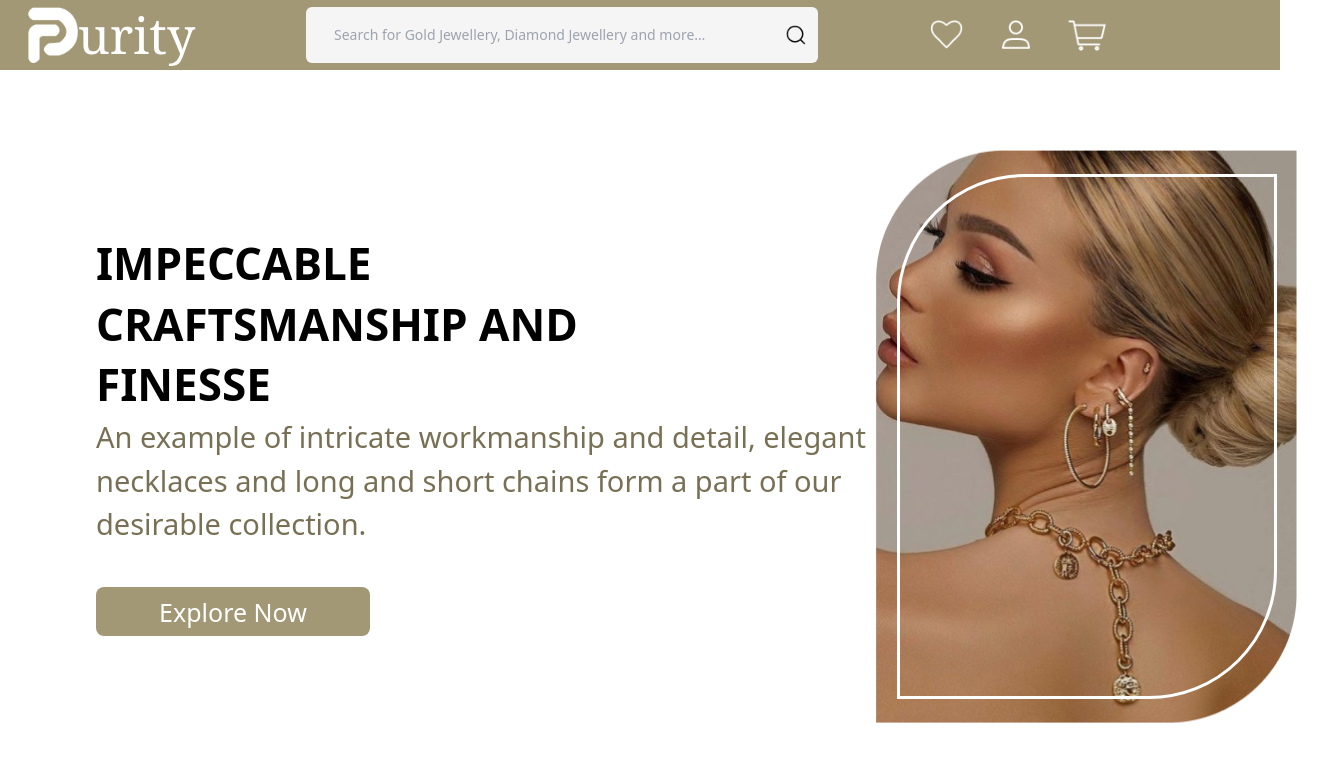
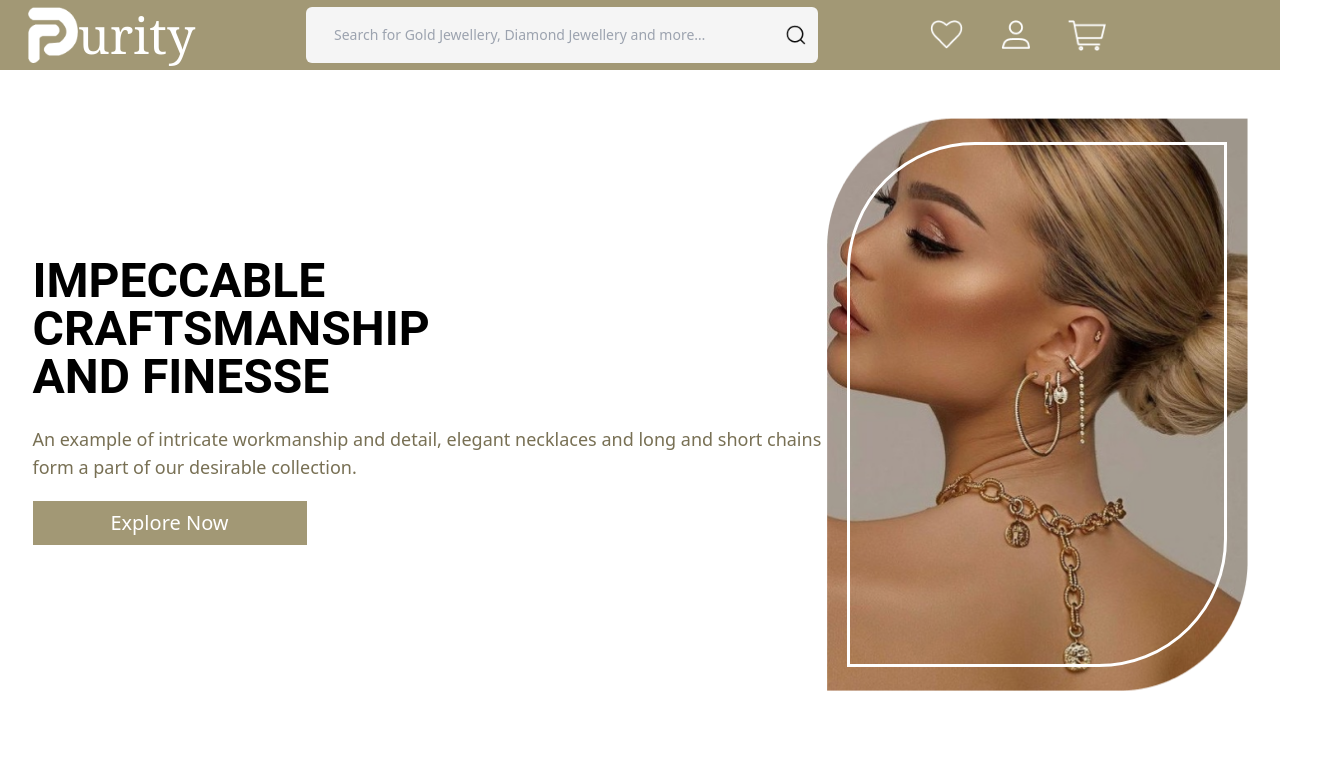
Before and after one commit to NaimalArain13/Thursday-9-to-12-Assignments05, a Next.js app: page / in a window 1280 px wide. Shown: the top 762 px of the page, 1336 px wide, since content can reach past the window. Built offline with nearby package versions, Linux system fonts and the light colour scheme.

Commit message:
updated banner

```diff
--- a/app/page.tsx
+++ b/app/page.tsx
@@ -41,14 +41,16 @@
 // }
 
 import React from "react";
-import Navbar from "@/components/Navbar/Navbar";
+// import Navbar from "@/components/Navbar/Navbar";
+import Banner from "@/components/Banner/Banner";
 
 export default function Home() {
   return (
     <div className="h-screen">
-      <Navbar />
+      {/* <Navbar /> */}
+      <Banner />
 
-      <div className="flex flex-col gap-y-5 w-full md:flex-row md:justify-between h-[80%] m-5 md:m-14">
+      {/* <div className="flex flex-col gap-y-5 w-full md:flex-row md:justify-between h-[80%] m-5 md:m-14">
         <div
           className="w-full max-w-[421px] md:h-[573px]  md:hidden justify-center items-center bg-cover bg-center rounded-tl-[128px] rounded-br-[128px]"
           style={{ backgroundImage: `url('/images/banner.png')`}}
@@ -76,7 +78,7 @@ export default function Home() {
           <div className="w-[380px] h-[525px] border-[3px] border-white m-5 rounded-tl-[128px] rounded-br-[128px]"></div>
         </div>
         </div>
-      </div>
+      </div> */}
     </div>
   );
 }
--- /dev/null
+++ b/components/Banner/Banner.tsx
@@ -0,0 +1,43 @@
+import React from "react";
+import Navbar from "../Navbar/Navbar";
+
+export default function Banner() {
+  return (
+    <div className="h-screen">
+      <Navbar />
+      <div className="flex justify-center h-[825] w-full max-w-[1486px]">
+        <div className="h-full max-h-[573px] px-7  w-full max-w-[1271px] m-12">
+          <div
+              className="md:hidden w-[421px] h-[573px] flex justify-center items-center bg-cover bg-center "
+              style={{ backgroundImage: `url('/images/banner.png')` }}
+            >
+              <div className="w-[380px] h-[525px] border-[3px] border-white m-5 rounded-tl-[128px] rounded-br-[128px]"></div>
+            </div>
+          <div className="flex md:justify-between items-center">
+            <div className="flex flex-col">
+              <h1 className="font-bold font-[Roboto] mb-2 leading-loose text-3xl md:text-5xl md:h-40 md:w-[472px]">
+                {" "}
+                IMPECCABLE CRAFTSMANSHIP AND FINESSE
+              </h1>
+              <p className="text-lg text-[#787054] md:w-[794px] mb-5">
+                {" "}
+                An example of intricate workmanship and detail, elegant
+                necklaces and long and short chains form a part of our desirable
+                collection.
+              </p>
+              <button className="md:w-[274px] text-xl px-5 py-2 mb-2 text-white font-medium bg-[#A29875]">
+                Explore Now
+              </button>
+            </div>
+            <div
+              className="hidden w-[421px] h-[573px] md:flex justify-center items-center bg-cover bg-center "
+              style={{ backgroundImage: `url('/images/banner.png')` }}
+            >
+              <div className="w-[380px] h-[525px] border-[3px] border-white m-5 rounded-tl-[128px] rounded-br-[128px]"></div>
+            </div>
+          </div>
+        </div>
+      </div>
+    </div>
+  );
+}
```
